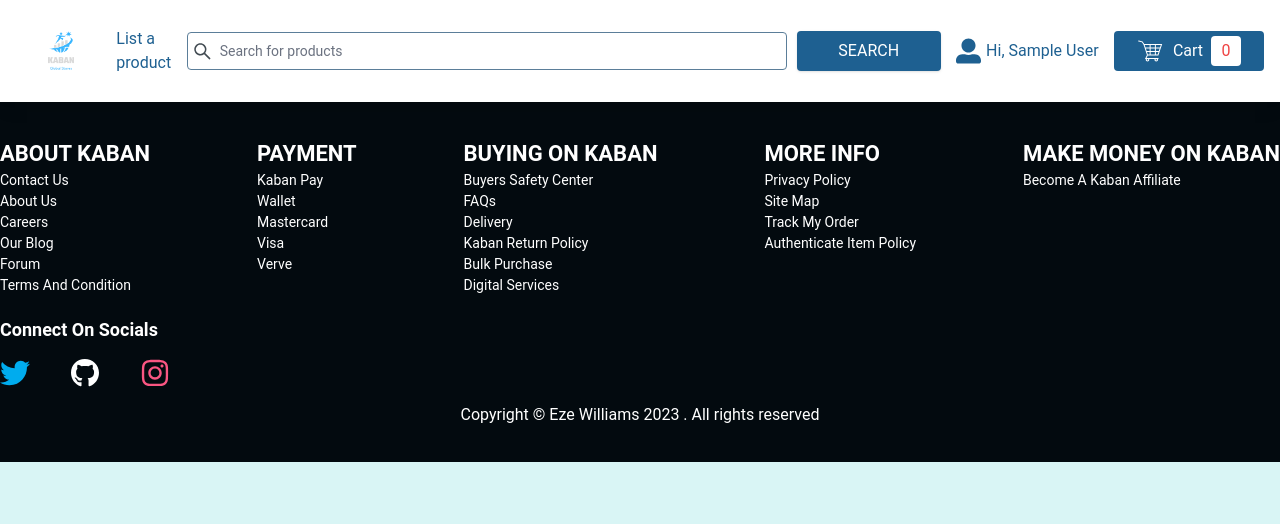
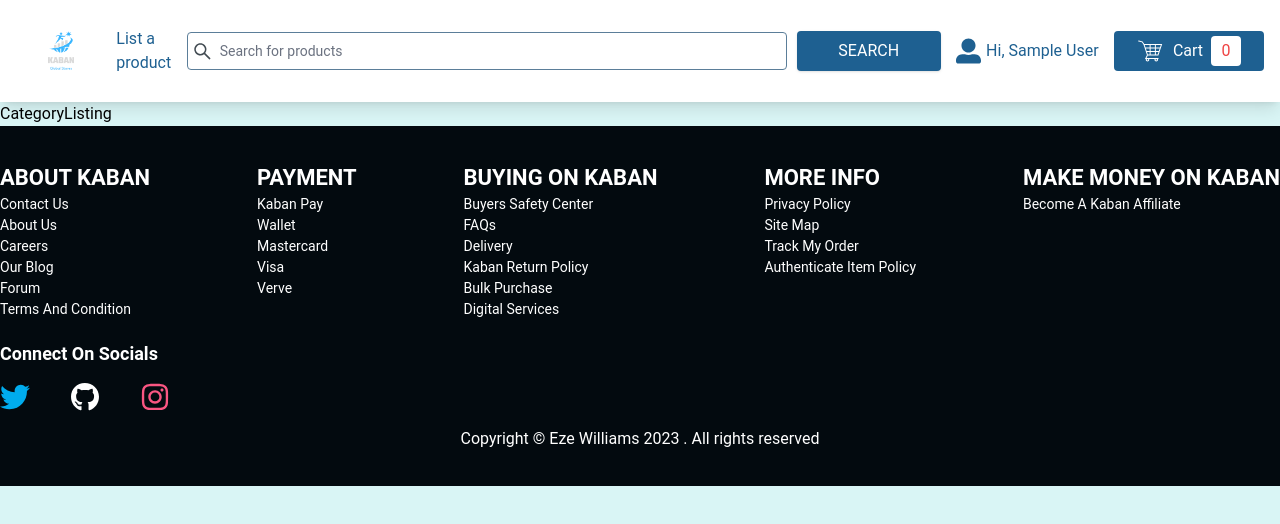
Before and after one commit to mysticwillz/kaban-ecommerce, a React (Create React App) app: page /category in a window 1280 px wide. Shown: the top 524 px of the page. Built offline with nearby package versions, Linux system fonts and the light colour scheme; no server answers; sample sign-in values are in the browser's storage.

Commit message:
chore: this commit moves and changes files

```diff
--- a/src/App.js
+++ b/src/App.js
@@ -14,6 +14,7 @@
 import ItemsPage from "./Components/ItemsPage";
 import Footer from "./Layouts/Footer";
 import Checkout from "./Pages/Checkout";
+import Category from "./Pages/Category";
 
 function App() {
   return (
@@ -29,6 +30,10 @@
 
         <Route path="/create-listing" element={<PrivateRoute />}>
           <Route path="/create-listing" element={<CreateListing />} />
+        </Route>
+
+        <Route path="/category" element={<PrivateRoute />}>
+          <Route path="/category" element={<Category />} />
         </Route>
 
         <Route path="/login" element={<Login />} />
--- /dev/null
+++ b/src/Components/CategoryListing/CategoryListing.jsx
@@ -0,0 +1,7 @@
+import React from "react";
+
+function CategoryListing() {
+  return <div>CategoryListing</div>;
+}
+
+export default CategoryListing;
--- /dev/null
+++ b/src/Pages/Category.jsx
@@ -0,0 +1,8 @@
+import React from "react";
+import CategoryListing from "../Components/CategoryListing/CategoryListing";
+
+function Category() {
+  return <CategoryListing />;
+}
+
+export default Category;
```
